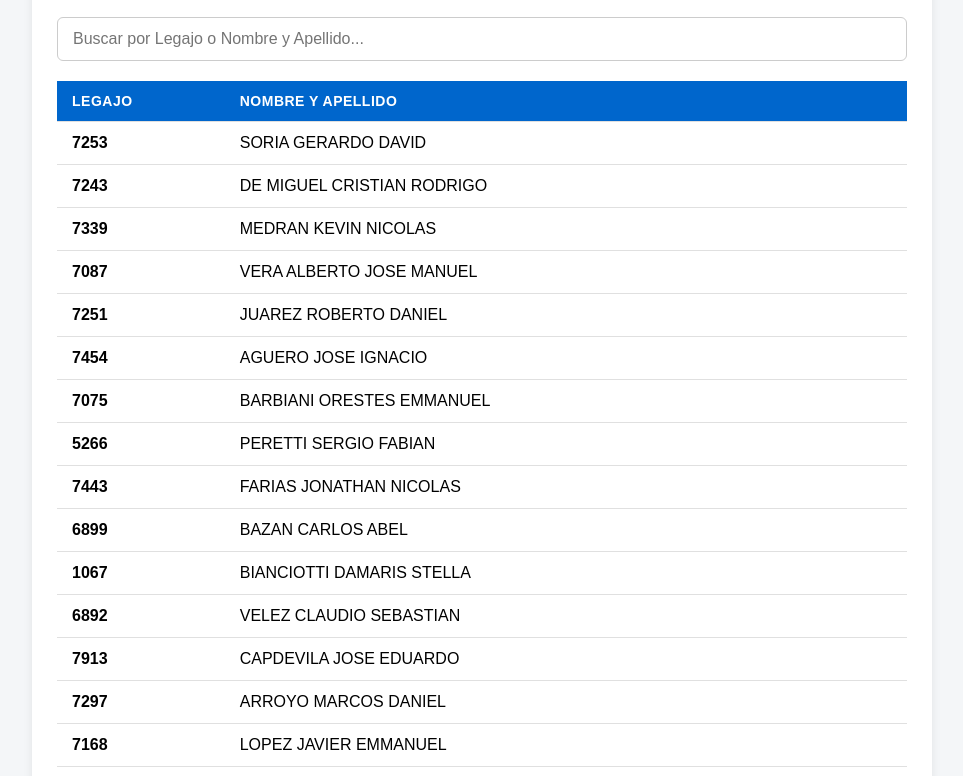
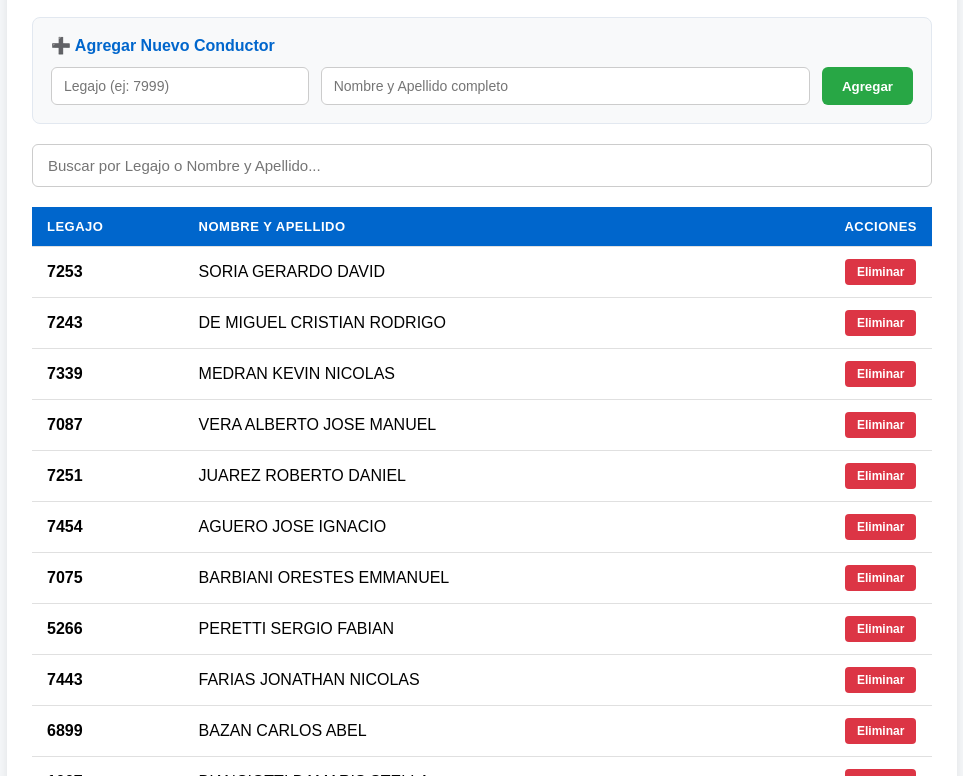
Before and after one commit to leivahernansolbus-ai/diagramacion, a plain HTML site: page conductores.html in a window 1280 px wide. Shown: the part 103-879 px from the top of the page, without its empty margins (158-1121 px from the left). Drawn offline with Linux system fonts and the light colour scheme.

Commit message:
Update conductores.html

```diff
--- a/conductores.html
+++ b/conductores.html
@@ -15,7 +15,7 @@
       padding: 20px;
     }
     .container {
-      max-width: 900px;
+      max-width: 950px;
       margin: 0 auto;
       background: white;
       padding: 25px;
@@ -47,13 +47,63 @@
     .btn-volver:hover {
       background-color: #5a6268;
     }
+
+    /* Formulario de Alta */
+    .form-card {
+      background-color: #f8f9fa;
+      border: 1px solid #e2e8f0;
+      padding: 18px;
+      border-radius: 8px;
+      margin-bottom: 20px;
+    }
+    .form-card h2 {
+      margin-top: 0;
+      font-size: 16px;
+      color: #0066cc;
+      margin-bottom: 12px;
+    }
+    .form-row {
+      display: flex;
+      gap: 12px;
+      flex-wrap: wrap;
+    }
+    .form-row input {
+      padding: 10px 12px;
+      font-size: 14px;
+      border: 1px solid #ccc;
+      border-radius: 6px;
+      outline: none;
+    }
+    .input-legajo {
+      flex: 1;
+      min-width: 120px;
+    }
+    .input-nombre {
+      flex: 2;
+      min-width: 220px;
+    }
+    .btn-agregar {
+      background-color: #28a745;
+      color: white;
+      border: none;
+      padding: 10px 20px;
+      border-radius: 6px;
+      font-weight: bold;
+      cursor: pointer;
+      transition: background 0.2s;
+    }
+    .btn-agregar:hover {
+      background-color: #218838;
+    }
+
+    /* Buscador */
     .search-box {
       margin-bottom: 20px;
     }
     .search-box input {
       width: 100%;
       padding: 12px 15px;
-      font-size: 16px;
+      font-size: 15px;
       border: 1px solid #ccc;
       border-radius: 6px;
       outline: none;
@@ -61,6 +111,8 @@
     .search-box input:focus {
       border-color: #0066cc;
     }
+
+    /* Tabla */
     table {
       width: 100%;
       border-collapse: collapse;
@@ -75,17 +127,35 @@
       background-color: #0066cc;
       color: white;
       text-transform: uppercase;
-      font-size: 14px;
+      font-size: 13px;
       letter-spacing: 0.5px;
     }
     tr:hover {
       background-color: #f1f5f9;
+    }
+    .btn-eliminar {
+      background-color: #dc3545;
+      color: white;
+      border: none;
+      padding: 6px 12px;
+      border-radius: 4px;
+      font-size: 12px;
+      font-weight: bold;
+      cursor: pointer;
+      transition: background 0.2s;
+    }
+    .btn-eliminar:hover {
+      background-color: #c82333;
     }
     .no-result {
       text-align: center;
       padding: 20px;
       color: #777;
       display: none;
+    }
+    .col-acciones {
+      width: 100px;
+      text-align: center;
     }
   </style>
 </head>
@@ -97,15 +167,28 @@
       <a href="index.html" class="btn-volver">← Volver al Sistema</a>
     </div>
 
+    <!-- Formulario para Agregar Nuevo Conductor -->
+    <div class="form-card">
+      <h2>➕ Agregar Nuevo Conductor</h2>
+      <div class="form-row">
+        <input type="text" id="newLegajo" class="input-legajo" placeholder="Legajo (ej: 7999)">
+        <input type="text" id="newNombre" class="input-nombre" placeholder="Nombre y Apellido completo">
+        <button class="btn-agregar" onclick="agregarConductor()">Agregar</button>
+      </div>
+    </div>
+
+    <!-- Buscador -->
     <div class="search-box">
       <input type="text" id="searchInput" onkeyup="filtrarLista()" placeholder="Buscar por Legajo o Nombre y Apellido...">
     </div>
 
+    <!-- Tabla -->
     <table id="tablaConductores">
       <thead>
         <tr>
           <th>Legajo</th>
           <th>Nombre y Apellido</th>
+          <th class="col-acciones">Acciones</th>
         </tr>
       </thead>
       <tbody id="cuerpoTabla">
@@ -116,7 +199,7 @@
   </div>
 
   <script>
-    const conductores = [
+    let conductores = [
       { leg: "7253", nombre: "SORIA GERARDO DAVID" },
       { leg: "7243", nombre: "DE MIGUEL CRISTIAN RODRIGO" },
       { leg: "7339", nombre: "MEDRAN KEVIN NICOLAS" },
@@ -302,9 +385,15 @@
     function cargarTabla(datos) {
       const cuerpo = document.getElementById('cuerpoTabla');
       cuerpo.innerHTML = '';
-      datos.forEach(c => {
+      datos.forEach((c) => {
         const tr = document.createElement('tr');
-        tr.innerHTML = `<td><strong>${c.leg}</strong></td><td>${c.nombre}</td>`;
+        tr.innerHTML = `
+          <td><strong>${c.leg}</strong></td>
+          <td>${c.nombre}</td>
+          <td class="col-acciones">
+            <button class="btn-eliminar" onclick="eliminarConductor('${c.leg}')">Eliminar</button>
+          </td>
+        `;
         cuerpo.appendChild(tr);
       });
     }
@@ -322,6 +411,43 @@
         filtrados.length === 0 ? 'block' : 'none';
     }
 
+    function agregarConductor() {
+      const legajoInput = document.getElementById('newLegajo');
+      const nombreInput = document.getElementById('newNombre');
+
+      const legajoVal = legajoInput.value.trim();
+      const nombreVal = nombreInput.value.trim().toUpperCase();
+
+      if (!legajoVal || !nombreVal) {
+        alert('Por favor complete tanto el número de Legajo como el Nombre y Apellido.');
+        return;
+      }
+
+      // Verificar si el legajo ya existe
+      const existe = conductores.some(c => c.leg === legajoVal);
+      if (existe) {
+        alert(`El legajo ${legajoVal} ya pertenece a otro conductor.`);
+        return;
+      }
+
+      // Agregar al inicio del arreglo
+      conductores.unshift({ leg: legajoVal, nombre: nombreVal });
+
+      // Limpiar campos y refrescar
+      legajoInput.value = '';
+      nombreInput.value = '';
+      document.getElementById('searchInput').value = '';
+      filtrarLista();
+    }
+
+    function eliminarConductor(legajo) {
+      if (confirm(`¿Está seguro de eliminar al conductor con Legajo ${legajo}?`)) {
+        conductores = conductores.filter(c => c.leg !== legajo);
+        filtrarLista();
+      }
+    }
+
+    // Carga inicial
     cargarTabla(conductores);
   </script>
 
```
